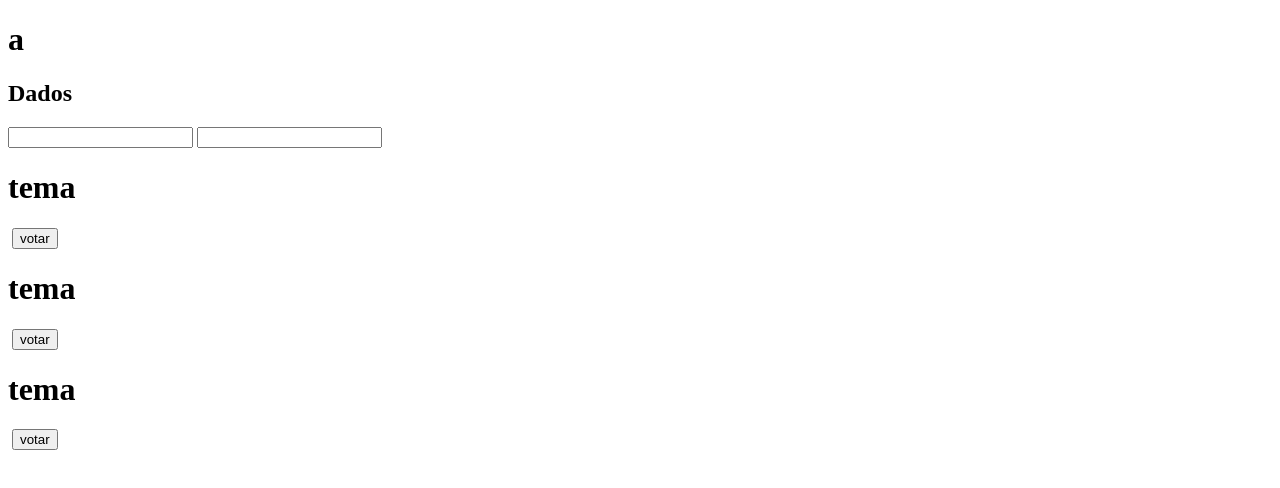
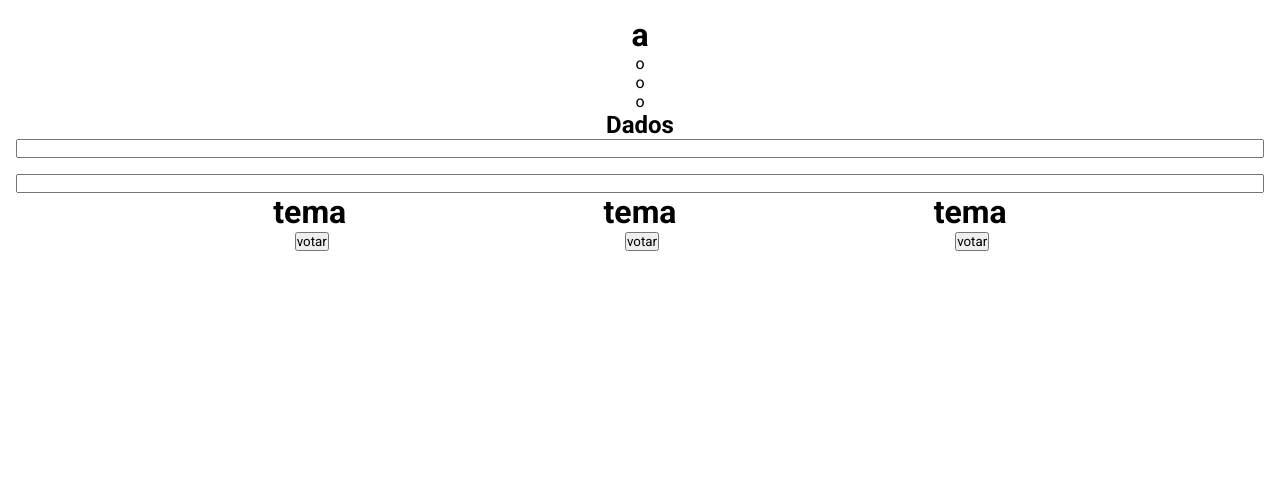
Before and after one commit to RafaGms/BootCamp_Devjr2, a plain HTML site: page index.html in a window 1280 px wide. Drawn offline with Linux system fonts and the light colour scheme; a web font is replaced by a local one.

Commit message:
Organização de tags

```diff
--- a/index.css
+++ b/index.css
@@ -1,6 +1,38 @@
-:root{
-   --first: #2C2965;
-   --second: #131047;
-   --third: #6B6B93;
-   --fourth: #ffa051;
+@import url('https://fonts.googleapis.com/css2?family=Aboreto&family=Comfortaa:wght@300;400;500;600;700&family=Poiret+One&family=Roboto:wght@100;300;400;500;700;900&display=swap');
+
+:root {
+  --first: #2c2965;
+  --second: #131047;
+  --third: #6b6b93;
+  --fourth: #ffa051;
+  --white: #ffff;
+  --black: #000;
 }
+*{
+   margin: 0;
+   padding: 0;
+   box-sizing: border-box;
+   font-family: 'Roboto', sans-serif;
+}
+.container{
+   padding: 1rem;
+}
+.container .titulo-games{
+   text-align: center;
+}
+.container .proposta-enquete{
+   text-align: center;
+}
+.container-cards h2{
+   text-align: center;
+}
+.container-cards .inputs{
+   display: flex;
+   flex-direction: column;
+   gap: 16px
+}
+.container-cards .display-card{
+   display: flex;
+   justify-content: space-evenly;
+   text-align: center;
+}
--- a/index.html
+++ b/index.html
@@ -5,6 +5,7 @@
    <meta charset="UTF-8">
    <meta http-equiv="X-UA-Compatible" content="IE=edge">
    <meta name="viewport" content="width=device-width, initial-scale=1.0">
+   <link rel="stylesheet" href="index.css">
    <title>Card Games</title>
 </head>
 
@@ -15,9 +16,9 @@
          <h1>a</h1>
       </div>
       <div class="proposta-enquete">
-         <p></p>
-         <p></p>
-         <p></p>
+         <p>o</p>
+         <p>o</p>
+         <p>o</p>
       </div>
       <div class="container-cards">
          <h2>Dados</h2>
```
